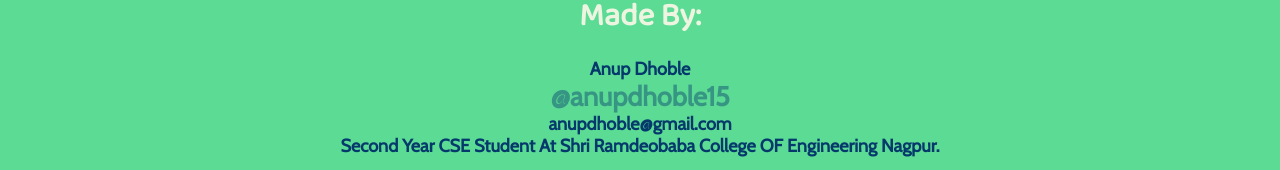
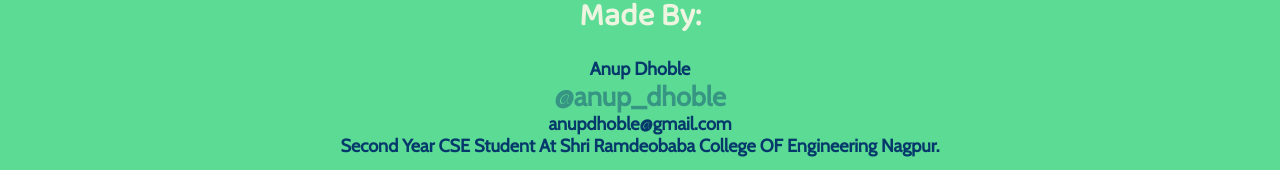
Before and after one commit to anupdhoble/personalwebsitefrontend, a React (Create React App) app: page /about in a window 1280 px wide. Shown: the part 276-446 px from the top of the page. Built offline with nearby package versions, Linux system fonts and the light colour scheme; a web font is replaced by a local one.

Commit message:
Update API endpoints

```diff
--- a/src/components/About.jsx
+++ b/src/components/About.jsx
@@ -15,7 +15,7 @@
 
         <ul>
             <li>Anup Dhoble</li>
-            <li><a href="https://www.instagram.com/anup_dhoble/" target="_blank" rel="noreferrer">@anupdhoble15</a></li>
+            <li><a href="https://www.instagram.com/anup_dhoble/" target="_blank" rel="noreferrer">@anup_dhoble</a></li>
             <li>anupdhoble@gmail.com</li>
             <li>Second Year CSE Student At Shri Ramdeobaba College OF Engineering Nagpur.</li>
         </ul>
--- a/src/components/Blogs.jsx
+++ b/src/components/Blogs.jsx
@@ -11,7 +11,7 @@
 
     const fetchAllBlogs = async () => {
         try {
-            const url = "http://149.129.188.18:5000/blogs/getAll"; // Correct endpoint
+            const url = "http://personalsitebackend.azurewebsites.net/blogs/getAll"; // Correct endpoint
             const response = await fetch(url, {
                 method: 'GET',
                 headers: {
--- a/src/components/CreateBlog.jsx
+++ b/src/components/CreateBlog.jsx
@@ -16,7 +16,7 @@
     const handleSubmit = async () => {
         if (title !== "" && blogContent !== "") {
             try {
-                const url ="http://149.129.188.18:5000/blogs/create";
+                const url ="http://personalsitebackend.azurewebsites.net/blogs/create";
                 const response = await fetch(url, {
                     method: 'POST',
                     headers: {
```
